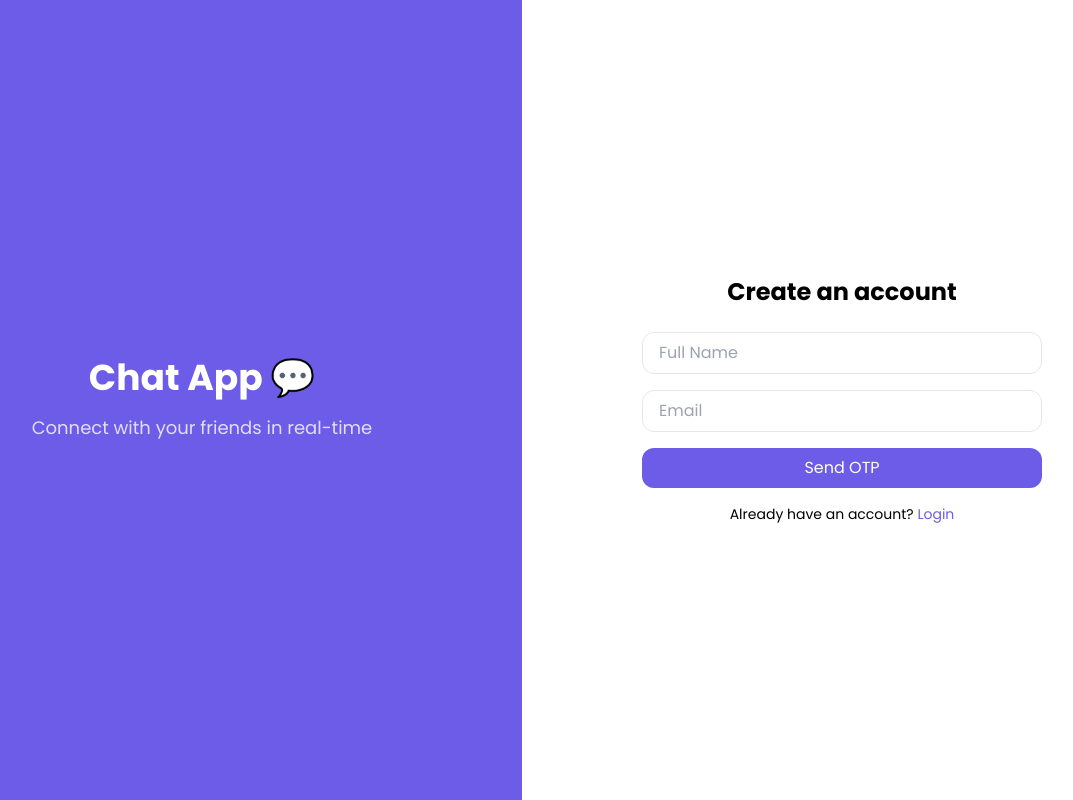
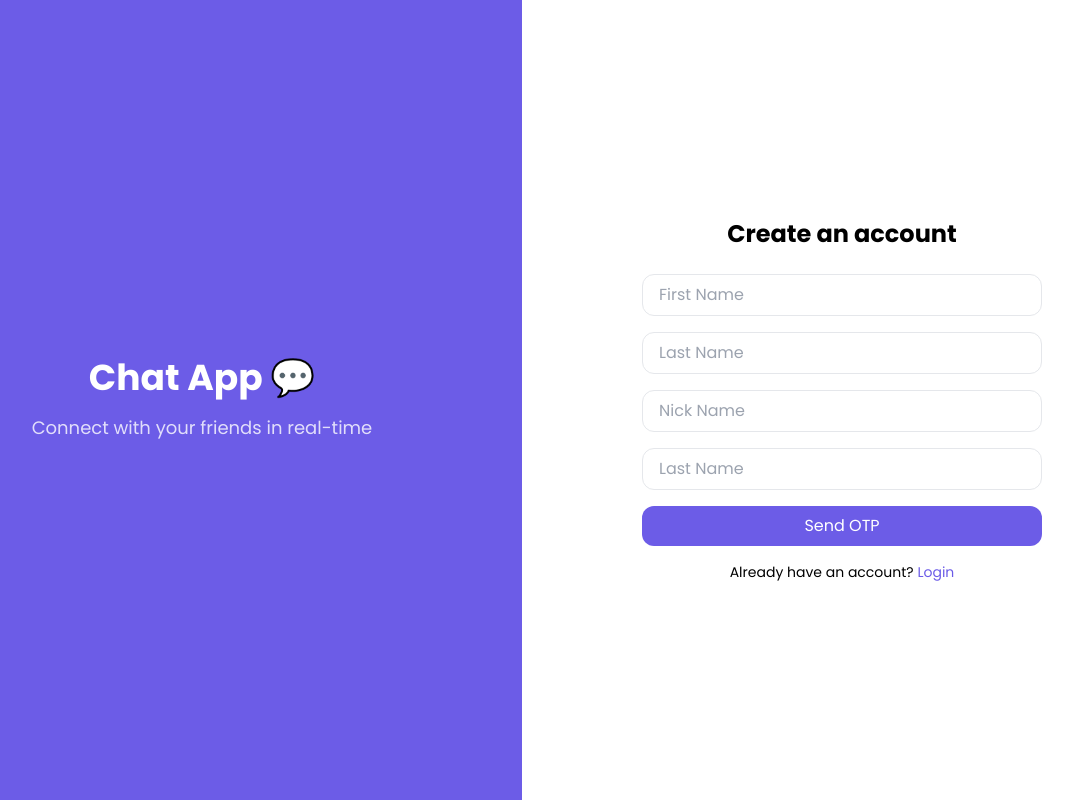
Before and after one commit to Jitu-77/chat-frontend, a React (Vite) app: page /signup in a window 1280 px wide. Shown: the whole page, without its empty margins (118-1191 px from the left). Built offline with nearby package versions, Linux system fonts and the light colour scheme; a web font is replaced by a local one.

Commit message:
Formiki integrated in forms

```diff
--- a/package.json
+++ b/package.json
@@ -11,10 +11,12 @@
   },
   "dependencies": {
     "axios": "^1.13.6",
+    "formik": "^2.4.9",
     "react": "^19.2.4",
     "react-dom": "^19.2.4",
     "react-router-dom": "^7.13.2",
-    "socket.io-client": "^4.8.3"
+    "socket.io-client": "^4.8.3",
+    "yup": "^1.7.1"
   },
   "devDependencies": {
     "@eslint/js": "^9.39.4",
--- a/src/components/Login.tsx
+++ b/src/components/Login.tsx
@@ -1,24 +1,47 @@
-import { useState } from "react";
+// import { useState } from "react";
 import AuthLayout from "../components/AuthLayout";
 import { useNavigate } from "react-router-dom";
+import { useFormik } from "formik";
+import * as Yup from "yup";
+
 // import api from "../api/axios";
 
 const Login = () => {
-  const [email, setEmail] = useState("");
-  const [password, setPassword] = useState("");
+  // const [email, setEmail] = useState("");
+  // const [password, setPassword] = useState("");
   const navigate = useNavigate();
-  const handleLogin = async () => {
+  const formik = useFormik({
+    initialValues: {
+      email: "",
+      password: "",
+    },
+
+    validationSchema: Yup.object({
+      email: Yup.string().email("Invalid email").required("Email is required"),
+
+      password: Yup.string()
+        .min(6, "Minimum 6 characters")
+        .required("Password is required"),
+    }),
+
+    onSubmit: (values) => {
+      console.log("LOGIN FORM",values);
+      // 🔥 later we will call API here
       navigate("/dashboard");
-    // try {
-    //   const res = await api.post("/auth/login", {
-    //     email,
-    //     password,
-    //   });
-    //   console.log(res.data);
-    // } catch (err) {
-    //   console.error(err);
-    // }
-  };
+    },
+  });
+  // const handleLogin = async () => {
+  //   navigate("/dashboard");
+  //   // try {
+  //   //   const res = await api.post("/auth/login", {
+  //   //     email,
+  //   //     password,
+  //   //   });
+  //   //   console.log(res.data);
+  //   // } catch (err) {
+  //   //   console.error(err);
+  //   // }
+  // };
 
   return (
     <AuthLayout>
@@ -26,25 +49,41 @@ const Login = () => {
         Login to your account
       </h2>
 
-      <div className="flex flex-col gap-4">
+      <form className="flex flex-col gap-4" onSubmit={formik.handleSubmit}>
+        <>
           <input
             type="email"
+            name="email"
             placeholder="Email"
             className="border rounded-xl px-4 py-2 focus:outline-primary"
-          value={email}
-          onChange={(e) => setEmail(e.target.value)}
+            value={formik.values.email}
+            onChange={formik.handleChange}
+            onBlur={formik.handleBlur}
           />
+          {formik.touched.email && formik.errors.email && (
+            <p className="text-red-500 text-sm mt-1">{formik.errors.email}</p>
+          )}
+        </>
 
+        <>
           <input
             type="password"
+            name="password"
             placeholder="Password"
             className="border rounded-xl px-4 py-2 focus:outline-primary"
-          value={password}
-          onChange={(e) => setPassword(e.target.value)}
+            value={formik.values.password}
+            onChange={formik.handleChange}
+            onBlur={formik.handleBlur}
           />
+          {formik.touched.password && formik.errors.password && (
+            <p className="text-red-500 text-sm mt-1">
+              {formik.errors.password}
+            </p>
+          )}
+        </>
 
         <button
-          onClick={handleLogin}
+          type="submit"
           className="bg-primary text-white py-2 rounded-xl hover:bg-primaryDark"
         >
           Login
@@ -59,7 +98,7 @@ const Login = () => {
             Sign Up
           </span>
         </p>
-      </div>
+      </form>
     </AuthLayout>
   );
 };
--- a/src/components/Otp.tsx
+++ b/src/components/Otp.tsx
@@ -1,4 +1,4 @@
-import { useState } from "react";
+import { useState ,useEffect} from "react";
 import AuthLayout from "../components/AuthLayout";
 import { useNavigate } from "react-router-dom";
 const Otp = () => {
@@ -9,6 +9,9 @@ const Otp = () => {
     newOtp[index] = value;
     setOtp(newOtp);
   };
+    useEffect(() => {
+    console.log(otp);
+  }, [otp]);
   const navigate = useNavigate();
   return (
     <AuthLayout>
@@ -24,7 +27,9 @@ const Otp = () => {
             key={index}
             maxLength={1}
             value={digit}
-            onChange={(e) => handleChange(e.target.value, index)}
+            onChange={(e) => {
+              handleChange(e.target.value, index)
+            }}
             className="w-12 h-12 text-center border rounded-xl focus:outline-primary"
           />
         ))}
@@ -38,6 +43,7 @@ const Otp = () => {
       </button>
     </AuthLayout>
   );
+
 };
 
 export default Otp;
--- a/src/components/Signup.tsx
+++ b/src/components/Signup.tsx
@@ -1,33 +1,106 @@
-import { useState } from "react";
+// import { useState } from "react";
 import AuthLayout from "../components/AuthLayout";
 import { useNavigate } from "react-router-dom";
+import { useFormik } from "formik";
+import * as Yup from "yup";
 const Signup = () => {
-  const [name, setName] = useState("");
-  const [email, setEmail] = useState("");
+  // const [name, setName] = useState("");
+  // const [email, setEmail] = useState("");
   const navigate = useNavigate();
-  const handleSignUp = async () => {
-    navigate("/signup");
-  };
+  // const handleSignUp = async () => {
+  //   navigate("/signup");
+  // };
+  const formik = useFormik({
+    initialValues: {
+      firstName: "",
+      lastName: "",
+      nickName: "",
+      profilePic: "",
+      password: "",
+    },
+    validationSchema: Yup.object({
+      firstName: Yup.string().required("First Name is required"),
+      lastName: Yup.string().required("Last Name is required"),
+      nickName: Yup.string().required("Nick Name is required"),
+      profilePic: Yup.string().required("Profile Picture is required"),
+      password: Yup.string().required("Password is required"),
+    }),
+    onSubmit: (values) => {
+      console.log("SIGNUP FORM", values);
+      // 🔥 later we will call API here
+      navigate("/otp");
+    },
+  });
   return (
     <AuthLayout>
       <h2 className="text-2xl font-bold mb-6 text-center">Create an account</h2>
 
-      <div className="flex flex-col gap-4">
+      <form className="flex flex-col gap-4">
+        <>
           <input
             type="text"
-          placeholder="Full Name"
+            name="firstName"
+            placeholder="First Name"
             className="border rounded-xl px-4 py-2 focus:outline-primary"
-          value={name}
-          onChange={(e) => setName(e.target.value)}
+            value={formik.values.firstName}
+            onChange={formik.handleChange}
+            onBlur={formik.handleBlur}
           />
+          {formik.touched.firstName && formik.errors.firstName && (
+            <p className="text-red-500 text-sm mt-1">
+              {formik.errors.firstName}
+            </p>
+          )}
+        </>
+        <>
+          <input
+            type="text"
+            name="lastName"
+            placeholder="Last Name"
+            className="border rounded-xl px-4 py-2 focus:outline-primary"
+            value={formik.values.lastName}
+            onChange={formik.handleChange}
+            onBlur={formik.handleBlur}
+          />
+          {formik.touched.lastName && formik.errors.lastName && (
+            <p className="text-red-500 text-sm mt-1">
+              {formik.errors.lastName}
+            </p>
+          )}
+        </>
 
+        <>
           <input
-          type="email"
-          placeholder="Email"
+            type="text"
+            name="nickName"
+            placeholder="Nick Name"
             className="border rounded-xl px-4 py-2 focus:outline-primary"
-          value={email}
-          onChange={(e) => setEmail(e.target.value)}
+            value={formik.values.nickName}
+            onChange={formik.handleChange}
+            onBlur={formik.handleBlur}
           />
+          {formik.touched.nickName && formik.errors.nickName && (
+            <p className="text-red-500 text-sm mt-1">
+              {formik.errors.nickName}
+            </p>
+          )}
+        </>
+        <>
+          <input
+            type="text"
+            name="password"
+            placeholder="Last Name"
+            className="border rounded-xl px-4 py-2 focus:outline-primary"
+            value={formik.values.password}
+            onChange={formik.handleChange}
+            onBlur={formik.handleBlur}
+          />
+          {formik.touched.password && formik.errors.password && (
+            <p className="text-red-500 text-sm mt-1">
+              {formik.errors.password}
+            </p>
+          )}
+        </>
 
         <button
           className="bg-primary text-white py-2 rounded-xl hover:bg-primaryDark"
@@ -49,7 +122,7 @@ const Signup = () => {
             Login
           </span>
         </p>
-      </div>
+      </form>
     </AuthLayout>
   );
 };
```
Also changed, not shown: 1 other file (tests, documents, lock files or other folders). Lines whose indentation alone changed are shown as unchanged.
